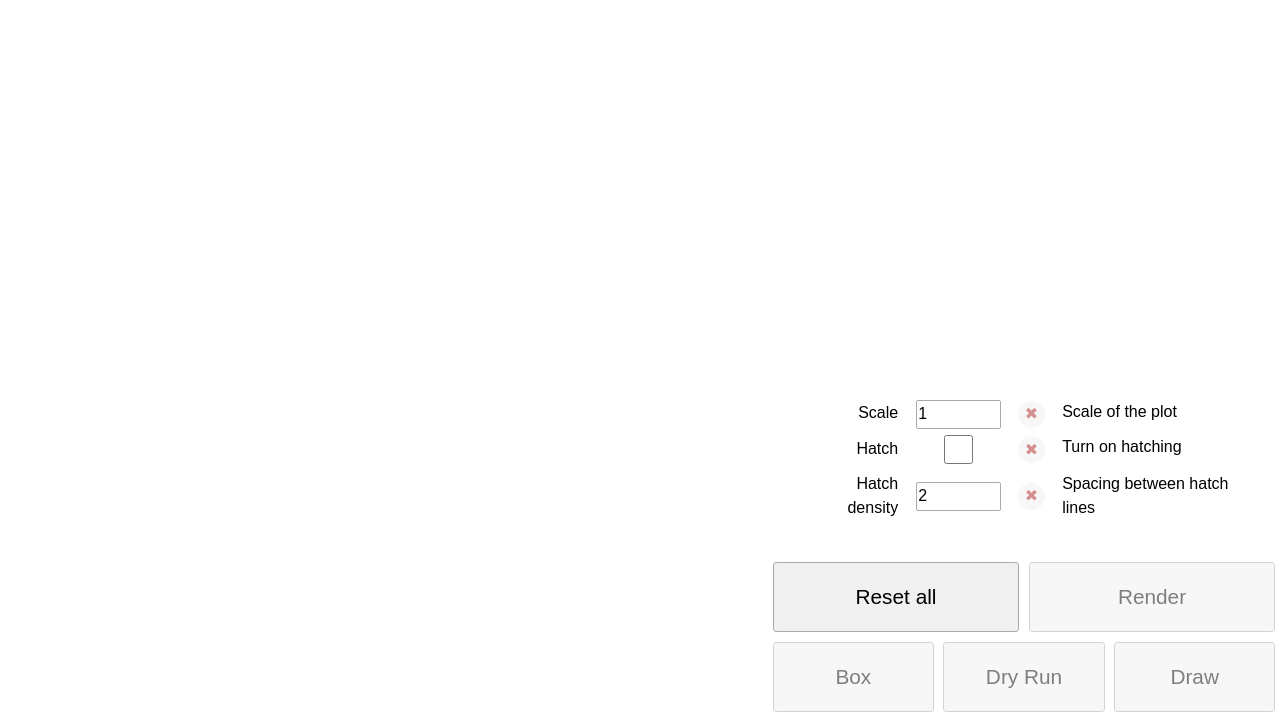
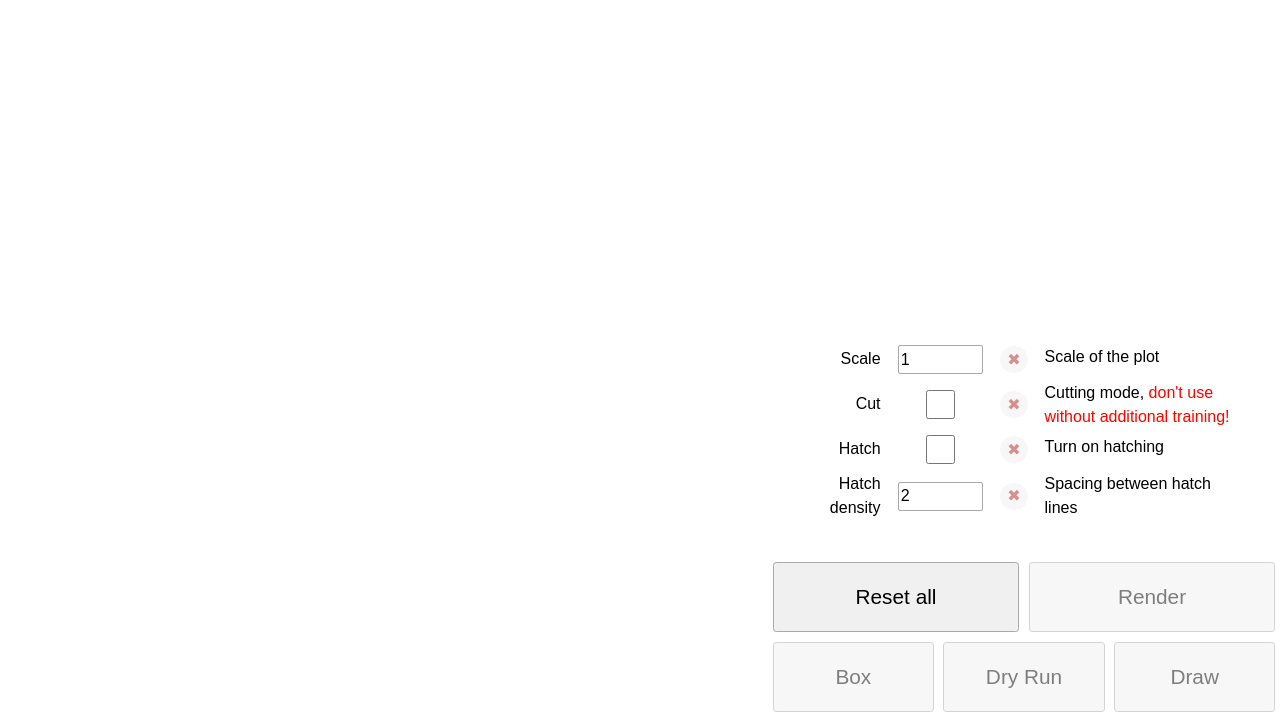
Before and after one commit to tams/plotter-frontend, a website: page public/index.html in a window 1280 px wide. Shown: the part 83-800 px from the top of the page. Drawn offline with Linux system fonts and the light colour scheme.

Commit message:
add basic cutting controls

```diff
--- a/index.js
+++ b/index.js
@@ -73,6 +73,7 @@ app.post("/render_svg", (req, res) => {
     {
       // validation goes there
       "scale": "required|numeric|min:0.1",
+      "cut": "in:on",
       "hatch": "in:on",
       "hatch_density": "required|numeric|min:0.1",
     },
@@ -84,9 +85,11 @@ app.post("/render_svg", (req, res) => {
         let cmd = "./wild_driver_bin";
         cmd += " --input " + __dirname + "/files/in/image.svg"
 
-        // all the config options go there
         cmd += " --scale " + parseFloat(json.scale)
 
+        if (json.cut) {
+          cmd += " --cut"
+        }
         if (json.hatch) {
           cmd += " --hatch"
           cmd += " --hatch_density " + parseFloat(json.hatch_density)
--- a/public/index.html
+++ b/public/index.html
@@ -48,6 +48,12 @@
             <td><span class="input-description">Scale of the plot</span></td>
           </tr>
           <tr>
+            <td><label for="input-cut">Cut</label></td>
+            <td><input type="checkbox" id="input-cut" name="cut" class="input-checkbox" onchange="changeRenderOptions()"></td>
+            <td><button type="button" class="reset-button" disabled onclick="resetField('input-cut')">&#10006;</button></td>
+            <td><span class="input-description">Cutting mode, <span style="color: red">don't use without additional training!</span></td>
+          </tr>
+          <tr>
             <td><label for="input-hatch">Hatch</label></td>
             <td><input type="checkbox" id="input-hatch" name="hatch" class="input-checkbox" onchange="changeRenderOptions()"></td>
             <td><button type="button" class="reset-button" disabled onclick="resetField('input-hatch')">&#10006;</button></td>
--- a/public/script.js
+++ b/public/script.js
@@ -1,5 +1,6 @@
 const defaultValues = {
   "input-scale": 1,
+  "input-cut": false,
   "input-hatch": false,
   "input-hatch-density": 2,
 }
```
